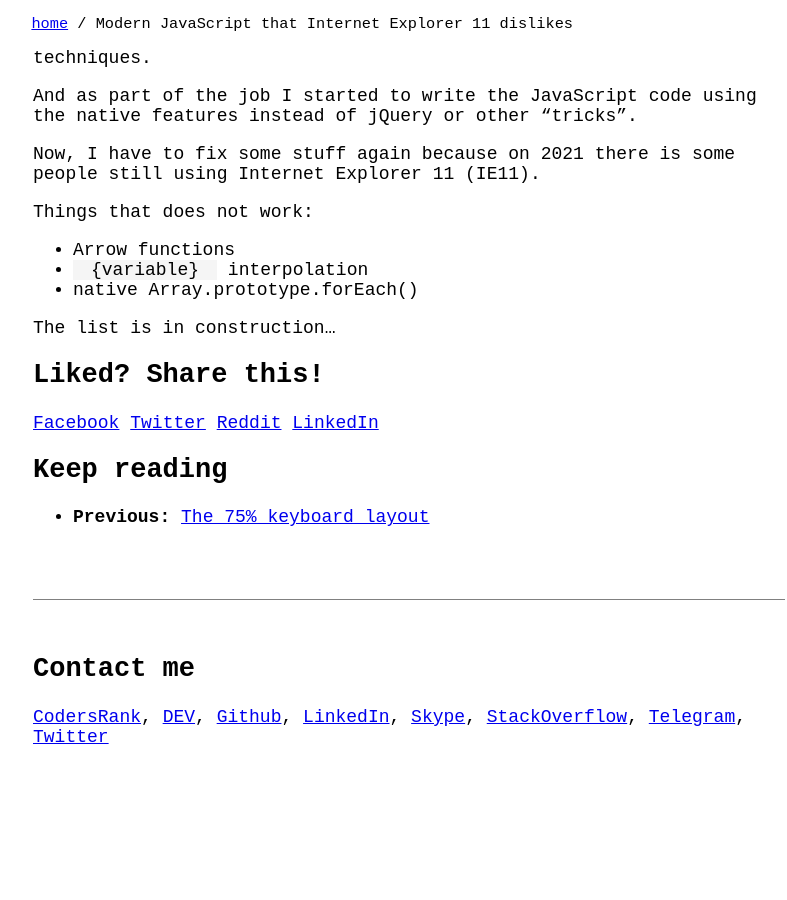
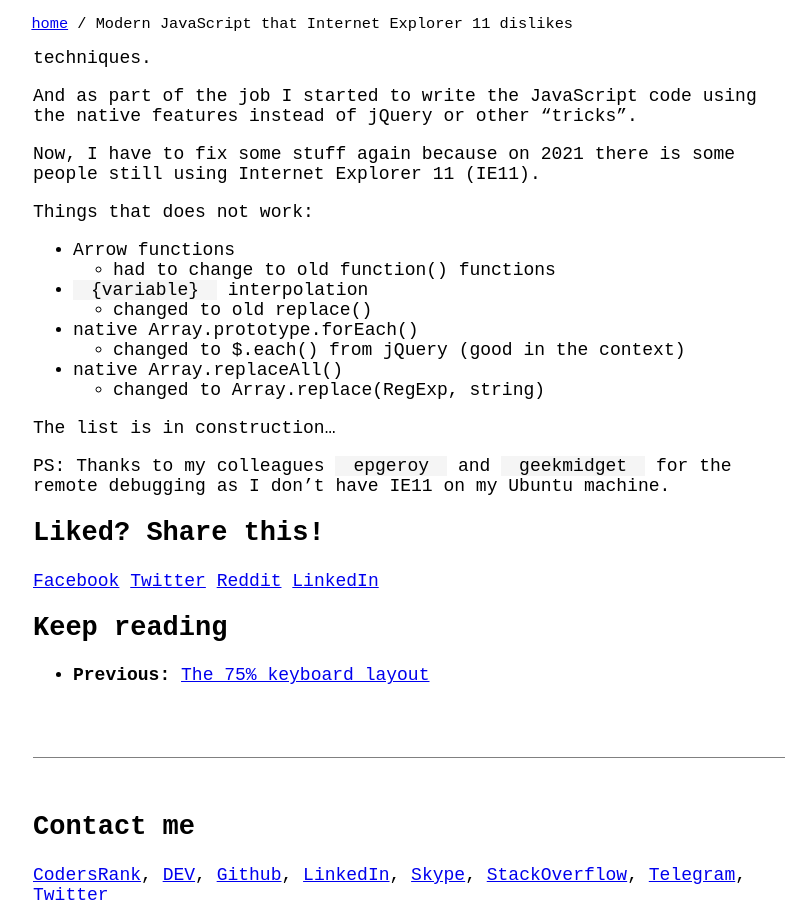
Before and after one commit to glpzzz/glpzzz.github.io, a Jekyll site: the page built from _posts/2021-01-29-modern-javascript-that-ie-dislike.md, in a window 1280 px wide and 900 px high, scrolled down 827 px. Shown: the whole window, without its empty margins (231-1018 px from the left). Built offline with Jekyll 4.4.1, drawn with Linux system fonts in a browser that asks for light colours; before the commit the page ends 1592 px from its top, so only the background shows below that.

Commit message:
update on IE vs JS

```diff
--- a/_posts/2021-01-29-modern-javascript-that-ie-dislike.md
+++ b/_posts/2021-01-29-modern-javascript-that-ie-dislike.md
@@ -21,7 +21,14 @@ using Internet Explorer 11 (IE11).
 Things that does not work:
 
 - Arrow functions
+  - had to change to old function() functions
 - `{variable}` interpolation
+  - changed to old replace()
 - native Array.prototype.forEach()
+  - changed to $.each() from jQuery (good in the context)
+- native Array.replaceAll()
+  - changed to Array.replace(RegExp, string)
 
 The list is in construction...
+
+PS: Thanks to my colleagues `epgeroy` and `geekmidget` for the remote debugging as I don't have IE11 on my Ubuntu machine.
```
